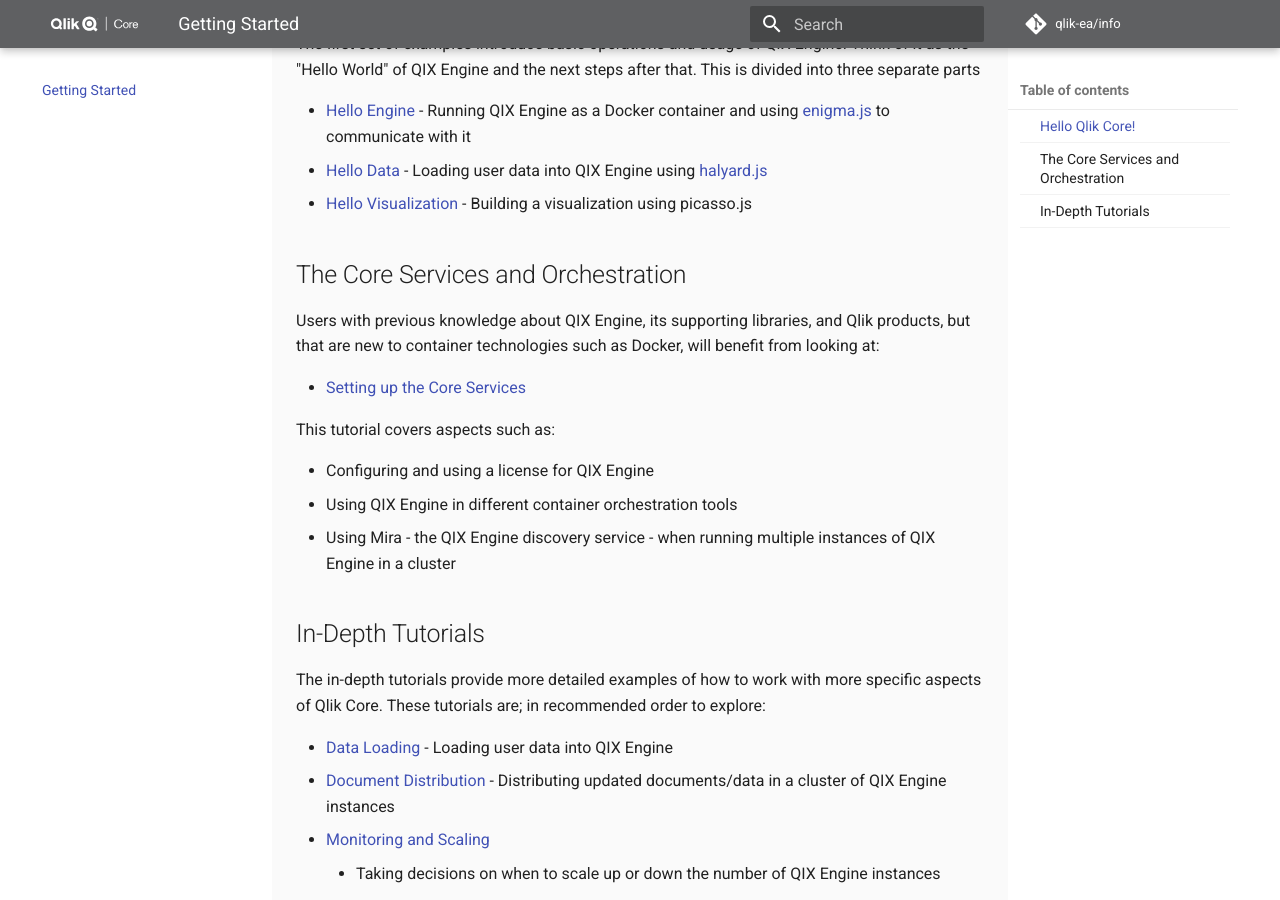
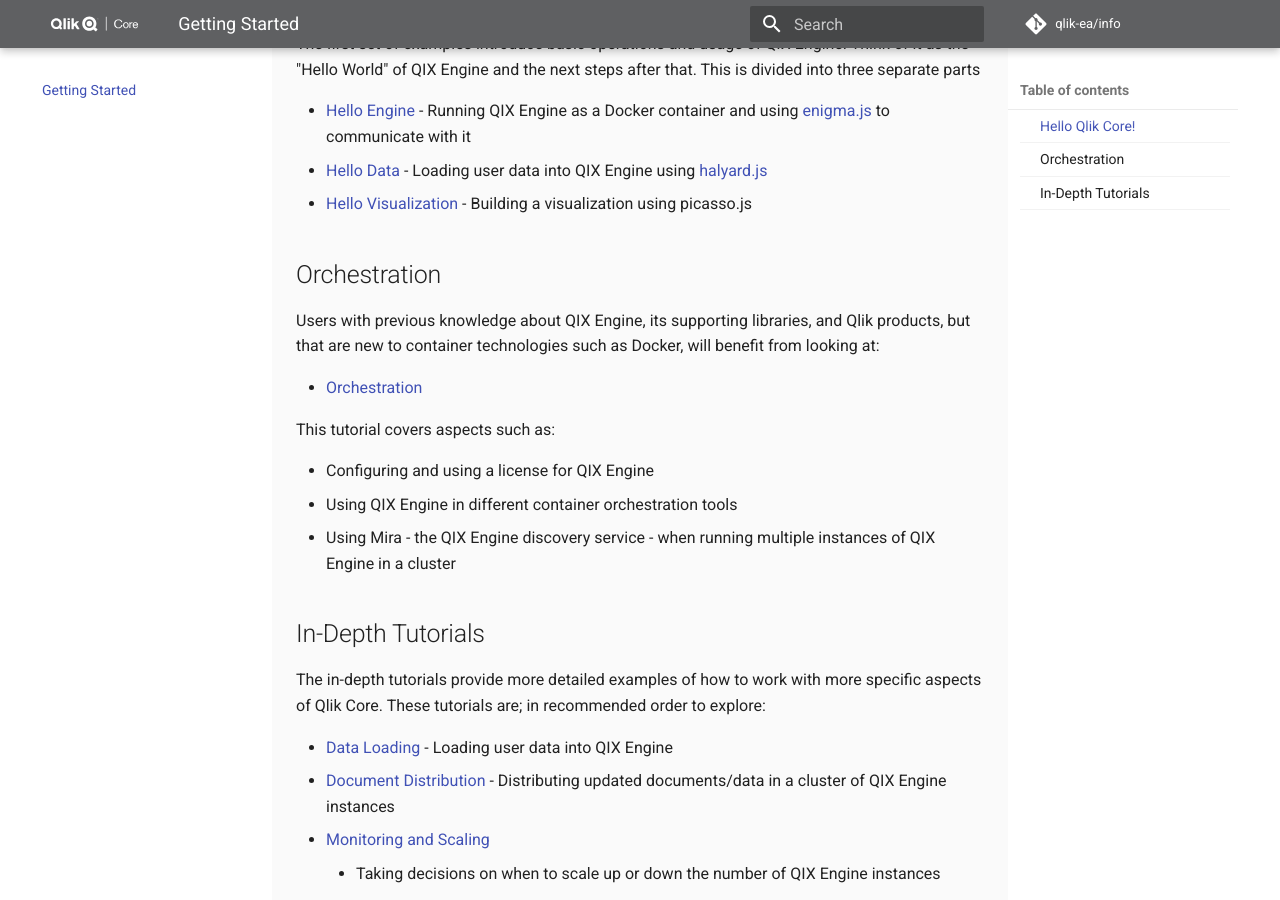
Before and after one commit to qlik-oss/core-website, an MkDocs documentation site: the page built from docs/getting-started.md, in a window 1280 px wide and 900 px high, scrolled down 481 px. Built offline with MkDocs 1.6.1 and Material for MkDocs 9.7.7, drawn with Linux system fonts in a browser that asks for light colours; comment, search, counter and statistics services are not loaded; old or Windows-style settings are respelled for this version of MkDocs.

Commit message:
Setting up Core services -> Orchestration (#159)
* Update and rename core.md to orchestration.md

* Update license-service.md

* Update getting-started.md

* Update hello-visualization.md

* Update mkdocs.yml

```diff
--- a/docs/getting-started.md
+++ b/docs/getting-started.md
@@ -20,12 +20,12 @@
     [halyard.js](https://github.com/qlik-oss/halyard.js)
 - [Hello Visualization](./tutorials/hello-visualization.md) - Building a visualization using picasso.js
 
-## The Core Services and Orchestration
+## Orchestration
 
 Users with previous knowledge about QIX Engine, its supporting libraries, and Qlik products, but that are new to
 container technologies such as Docker, will benefit from looking at:
 
-- [Setting up the Core Services](./tutorials/core.md)
+- [Orchestration](./tutorials/orchestration.md)
 
 This tutorial covers aspects such as:
 
--- a/mkdocs.yml
+++ b/mkdocs.yml
@@ -29,7 +29,7 @@
     - Hello Engine: tutorials/hello-engine.md
     - Hello Data: tutorials/hello-data.md
     - Hello Visualization: tutorials/hello-visualization.md
-    - Setting up the Core Services: tutorials/core.md
+    - Orchestration: tutorials/orchestration.md
     - Authorization: tutorials/authorization.md
     - Data Loading: tutorials/data-loading.md
     - Document Distribution: tutorials/document-distribution.md
```
Also changed, not shown: docs/documentation/services/license-service.md (+1 -1 lines), docs/tutorials/hello-visualization.md (+1 -1 lines), docs/tutorials/orchestration.md (renamed from docs/tutorials/core.md, +1 -1 lines).
